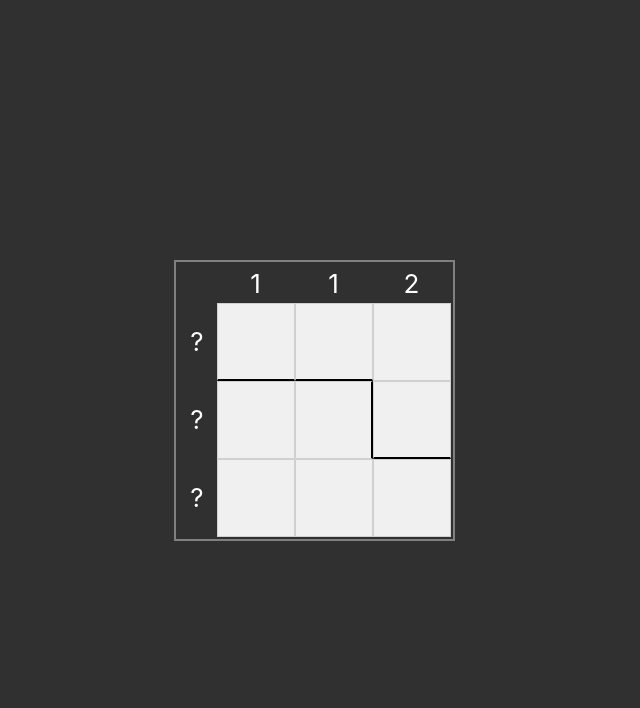
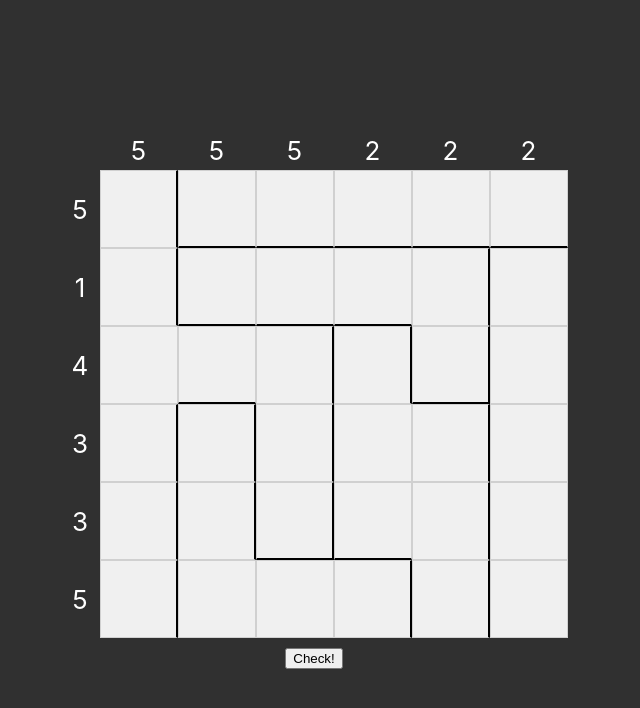
Before and after one commit to jpople/reactaquarium, a React (Create React App) app: page / in a window 1280 px wide. Shown: the top 708 px of the page, without its empty margins (326-966 px from the left). Built offline with nearby package versions, Linux system fonts and the light colour scheme.

Commit message:
added solution checking

```diff
--- a/src/App.css
+++ b/src/App.css
@@ -19,12 +19,6 @@
   height: 100px;
   align-items: center;
   justify-content: center;
-}
-
-.puzzle-board {
-  outline: 2px solid gray;
-  outline-offset: 2px;
-  margin: 2px;
 }
 
 .puzzle-row {
--- a/src/App.js
+++ b/src/App.js
@@ -7,9 +7,9 @@ function App() {
     <div className="App">
       <header className="App-header">
         <Puzzle
-        containerArray={[1, 1, 1, 2, 2, 1, 2, 2, 2]}
-        solutionArray={[0, 0, 0, 0, 0, 1, 1, 1, 1]}
-        size={3}
+        containerArray={[1, 2, 2, 2, 2, 2, 1, 3, 3, 3, 3, 4, 1, 1, 1, 5, 3, 4, 1, 6, 1, 5, 5, 4, 1, 6, 1, 5, 5, 4, 1, 6, 6, 6, 5, 4]}
+        solutionArray={[0, 1, 1, 1, 1, 1, 1, 0, 0, 0, 0, 0, 1, 1, 1, 0, 1, 0, 1, 1, 1, 0, 0, 0, 1, 1, 1, 0, 0, 0, 1, 1, 1, 1, 0, 1]}
+        size={6}
         />
 
       </header>
@@ -37,6 +37,7 @@ class Puzzle extends React.Component {
       <div className="puzzle-board">
         {this.renderColHeadings()}
         {rows}
+        {this.renderCheckButton()}
       </div>
     )
   }
@@ -45,9 +46,14 @@ class Puzzle extends React.Component {
     for (let i = (this.state.size * n); i < (this.state.size * (n + 1)); i++) {
       cells.push(this.renderCell(i));
     }
+    let heading = 0;
+    getRow(n, this.state.solution).forEach(cell => {
+      heading += cell;
+    });
     return (
       <div className="puzzle-row" key={n}>
-        <div className="row-heading" key={n}>?
+        <div className="row-heading" key={n}>
+          {heading}
         </div>
         {cells}
       </div>
@@ -59,7 +65,6 @@ class Puzzle extends React.Component {
     for(let i = 0; i < this.state.size; i ++) {
       let sum = 0;
       const col = getColumn(i, this.state.solution);
-      console.log(col)
       for(let j = 0; j < col.length; j++) {
         sum += col[j];
       }
@@ -108,11 +113,43 @@ class Puzzle extends React.Component {
       </Cell>
     );
   }
+
+  renderCheckButton() {
+    return(
+      <button
+        onClick={() => {this.checkCompletion()}}
+      >
+        Check!
+      </button>
+    )
+  }
+
   handleCellClick(n) {
+    // I am so confused by this
     const cells = this.state.squareValues.slice();
     cells[n] = !cells[n];
     this.setState({squareValues: cells});
   }
+
+  checkCompletion() {
+    let attempt = [];
+    let isAttemptCorrect = true;
+    this.state.squareValues.forEach(cell => {
+      if(cell) {
+        attempt.push(1);
+      }
+      else {
+        attempt.push(0);
+      }
+    });
+    for(let i = 0; i < attempt.length; i++) {
+      if(attempt[i] != this.state.solution[i]){
+        isAttemptCorrect = false;
+      }
+    }
+    this.setState({correct: isAttemptCorrect});
+  }
+
 }
 
 class Cell extends React.Component {
```
Also changed, not shown: samplepuzzle.txt.
